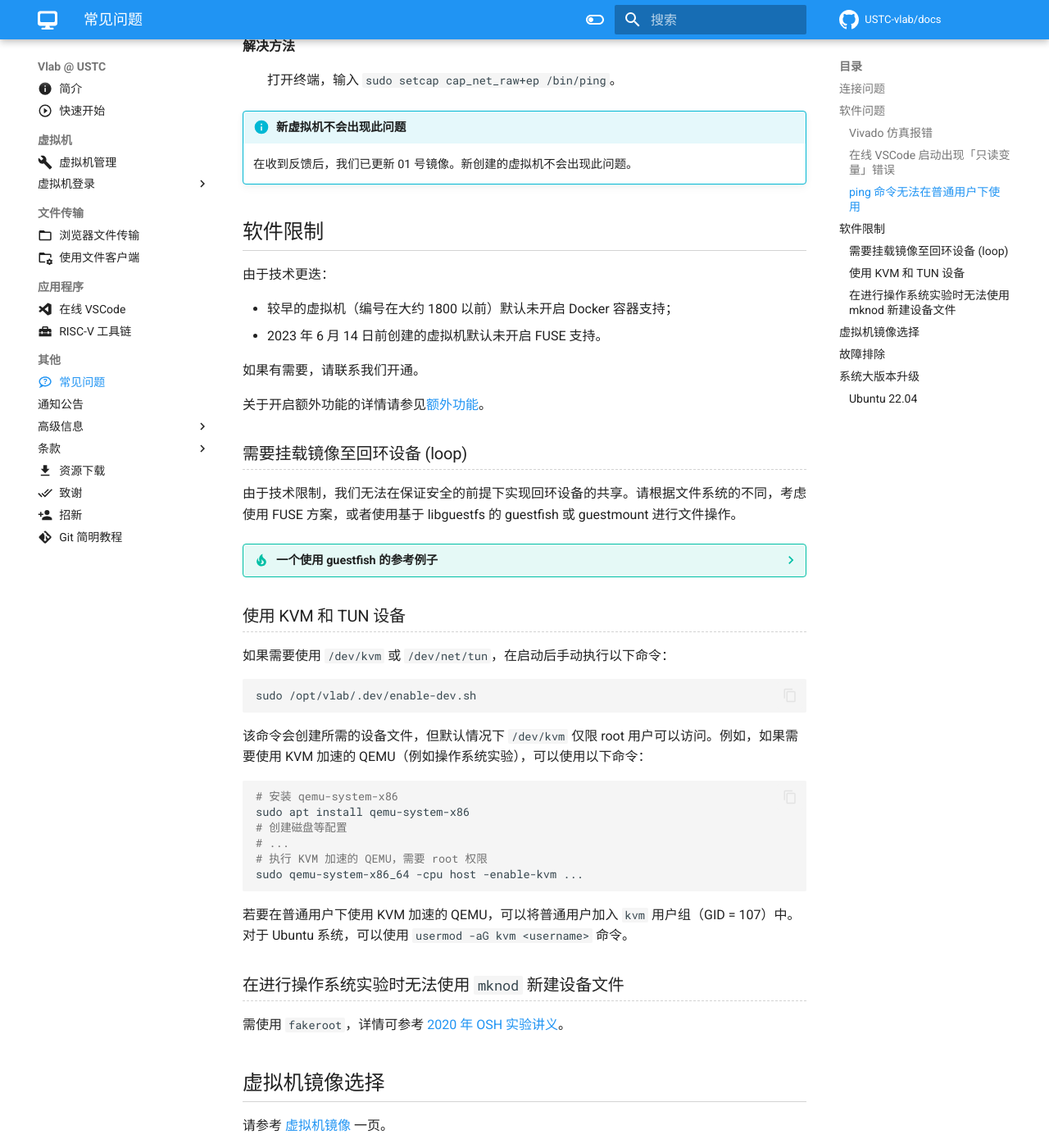
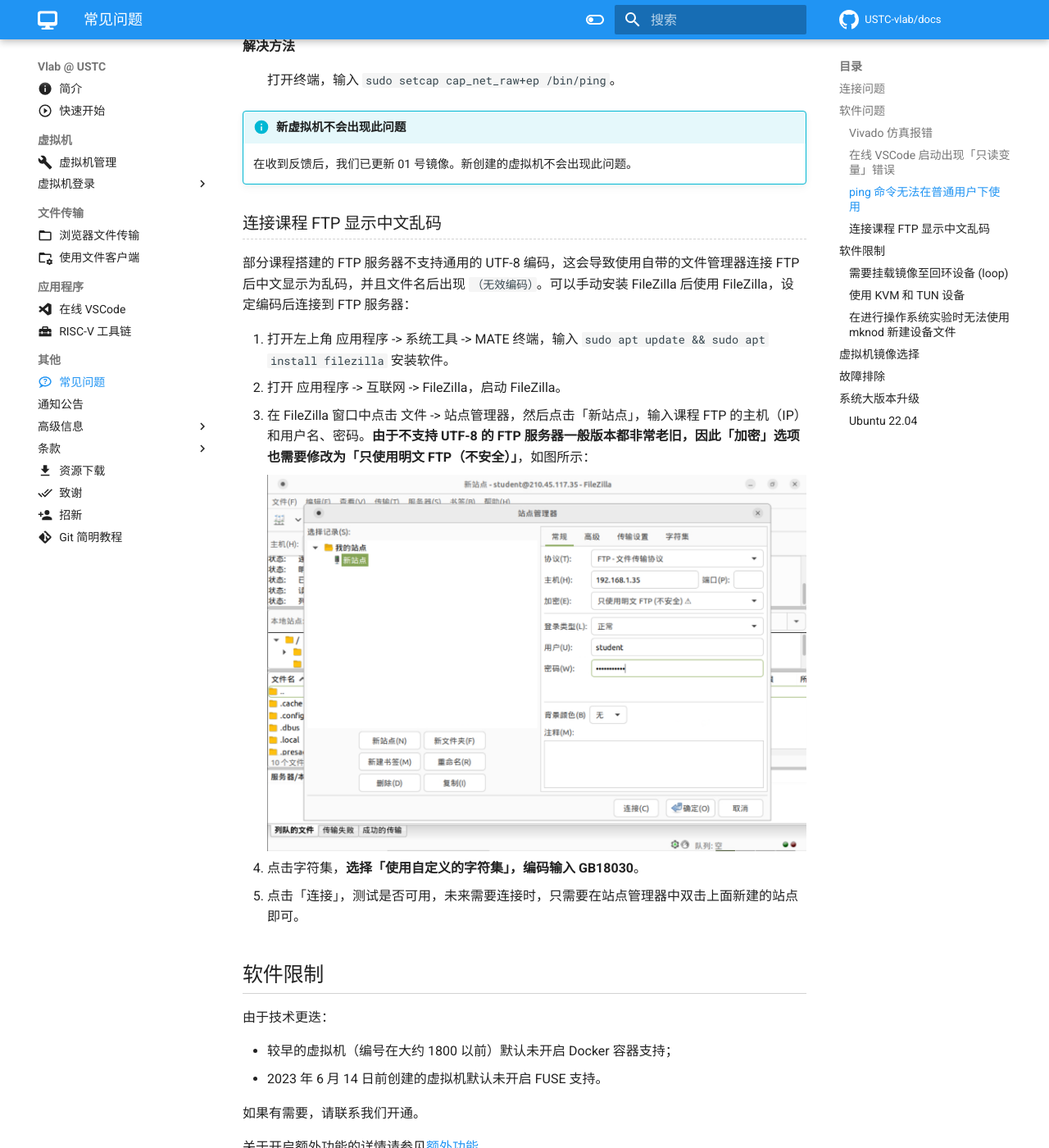
Before and after one commit to USTC-vlab/docs, an MkDocs documentation site: the page built from docs/faq.md, in a window 1280 px wide and 1400 px high, scrolled down 3764 px. Shown: the whole window at 82% size. Built offline with MkDocs 1.6.1 and Material for MkDocs 9.7.7, drawn with Linux system fonts in a browser that asks for light colours; comment, search, counter and statistics services are not loaded.

Commit message:
faq: Add guide of using FileZilla with very old FTP servers

```diff
--- a/docs/faq.md
+++ b/docs/faq.md
@@ -141,6 +141,20 @@ Ubuntu 18.04 更新软件包后无法连接桌面
 
     在收到反馈后，我们已更新 01 号镜像。新创建的虚拟机不会出现此问题。
 
+### 连接课程 FTP 显示中文乱码 {#s-ftp-encoding}
+
+部分课程搭建的 FTP 服务器不支持通用的 UTF-8 编码，这会导致使用自带的文件管理器连接 FTP 后中文显示为乱码，并且文件名后出现 `（无效编码）`。可以手动安装 FileZilla 后使用 FileZilla，设定编码后连接到 FTP 服务器：
+
+1. 打开左上角 应用程序 -> 系统工具 -> MATE 终端，输入 `sudo apt update && sudo apt install filezilla` 安装软件。
+2. 打开 应用程序 -> 互联网 -> FileZilla，启动 FileZilla。
+3. 在 FileZilla 窗口中点击 文件 -> 站点管理器，然后点击「新站点」，输入课程 FTP 的主机（IP）和用户名、密码。**由于不支持 UTF-8 的 FTP 服务器一般版本都非常老旧，因此「加密」选项也需要修改为「只使用明文 FTP（不安全）」**，如图所示：
+
+    ![FileZilla site manager](images/FileZilla-site-1.png)
+
+4. 点击字符集，**选择「使用自定义的字符集」，编码输入 GB18030**。
+5. 点击「连接」，测试是否可用，未来需要连接时，只需要在站点管理器中双击上面新建的站点即可。
+
+
 ## 软件限制 {#limits}
 
 由于技术更迭：
```
Also changed, not shown: docs/images/FileZilla-site-1.png (added).
